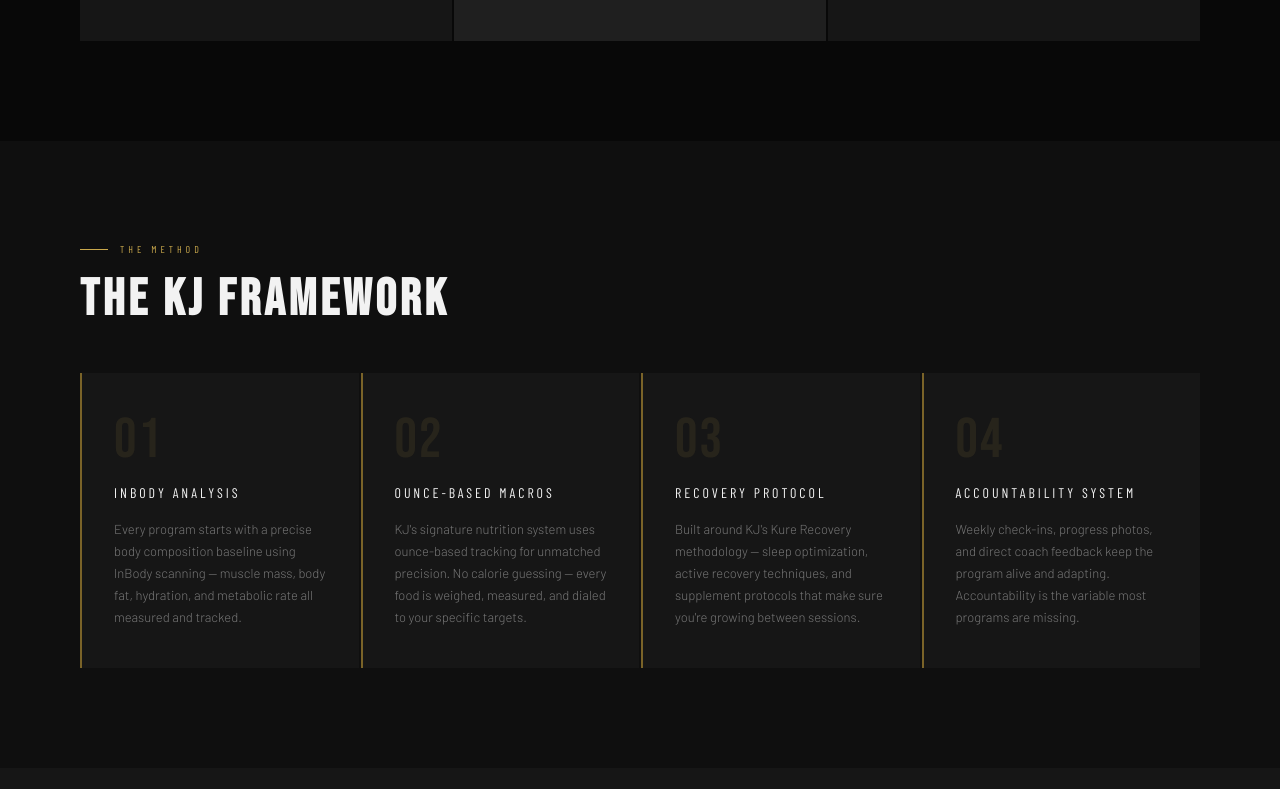
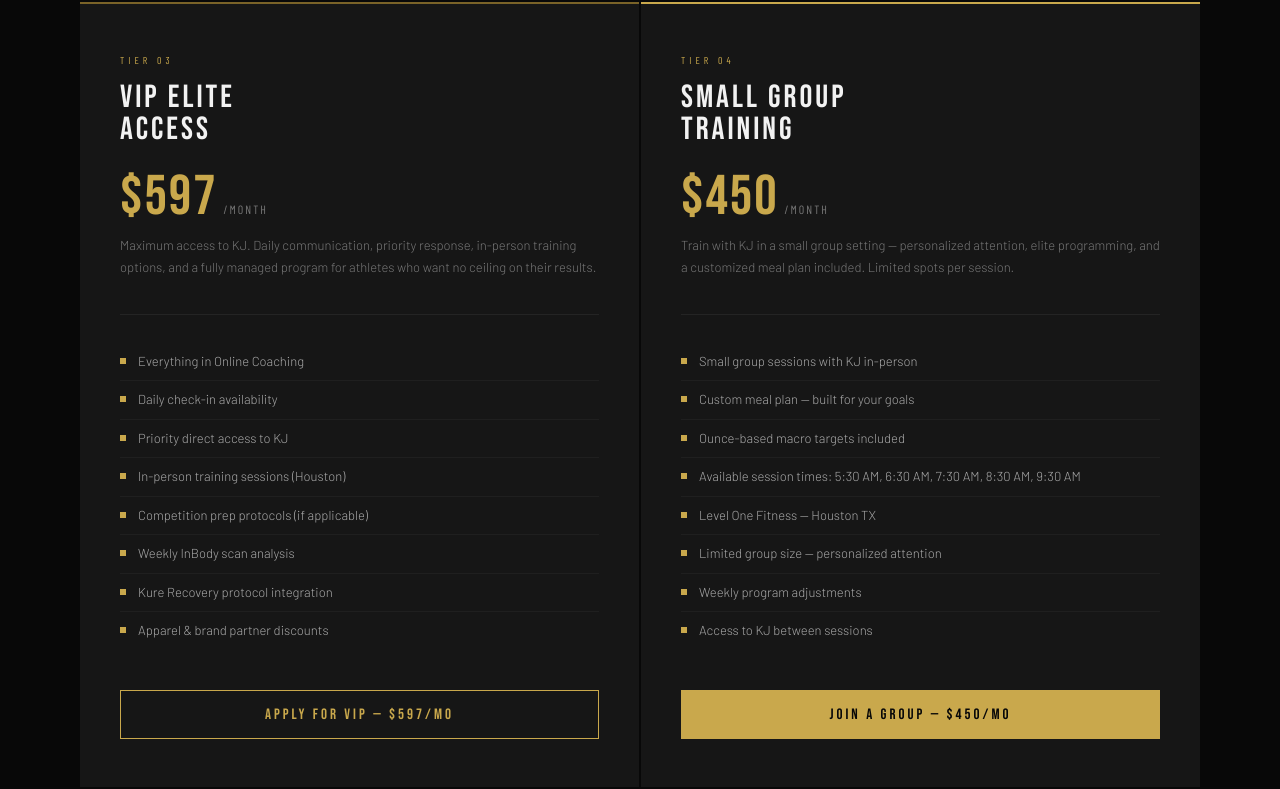
Before and after one commit to kenjones29-ops/trainwithken, a website: page pages/programs.html in a window 1280 px wide. Shown: the part 2200-2989 px from the top of the page. Drawn offline with nearby package versions, Linux system fonts and the light colour scheme; a web font is replaced by a local one.

Commit message:
Add Small Group Training plan — /mo with meal plan and session times

```diff
--- a/api/create-checkout.js
+++ b/api/create-checkout.js
@@ -9,7 +9,8 @@ module.exports = async function handler(req, res) {
   const PLANS = {
     'self-led': { priceId: process.env.STRIPE_PRICE_SELF_LED, mode: 'payment' },
     'online':   { priceId: process.env.STRIPE_PRICE_ONLINE,   mode: 'subscription' },
-    'vip':      { priceId: process.env.STRIPE_PRICE_VIP,      mode: 'subscription' }
+    'vip':      { priceId: process.env.STRIPE_PRICE_VIP,      mode: 'subscription' },
+    'group':    { priceId: process.env.STRIPE_PRICE_GROUP,     mode: 'subscription' }
   };
 
   const planConfig = PLANS[plan];
--- a/pages/programs.html
+++ b/pages/programs.html
@@ -14,7 +14,7 @@
     }
     .pricing-grid {
       display: grid;
-      grid-template-columns: repeat(3, 1fr);
+      grid-template-columns: repeat(4, 1fr);
       gap: 2px;
       margin-top: 48px;
     }
@@ -184,13 +184,17 @@
     .faq-item.open .faq-a { display: block; }
     .faq-item.open .faq-q::after { content: '−'; }
 
+    @media (max-width: 1280px) {
+      .pricing-grid { grid-template-columns: repeat(2, 1fr); }
+    }
     @media (max-width: 1024px) {
       .pricing-section { padding: 60px 40px; }
-      .pricing-grid { grid-template-columns: 1fr; max-width: 480px; }
+      .pricing-grid { grid-template-columns: repeat(2, 1fr); }
       .framework-grid { grid-template-columns: 1fr 1fr; }
     }
     @media (max-width: 768px) {
       .pricing-section { padding: 48px 24px; }
+      .pricing-grid { grid-template-columns: 1fr; max-width: 480px; margin-left: auto; margin-right: auto; }
       .framework-grid { grid-template-columns: 1fr; }
     }
   </style>
@@ -330,6 +334,30 @@
       </ul>
       <button class="btn-outline" onclick="checkout('vip')" style="width:100%;text-align:center;cursor:pointer;">Apply for VIP — $597/mo</button>
     </div>
+
+    <!-- SMALL GROUP TRAINING -->
+    <div class="price-card" style="border-top-color:var(--gold);">
+      <div class="price-tier">Tier 04</div>
+      <div class="price-name">SMALL GROUP<br>TRAINING</div>
+      <div class="price-amount">
+        <div class="price-dollar">$450</div>
+        <div class="price-period">/month</div>
+      </div>
+      <p class="price-desc">Train with KJ in a small group setting — personalized attention, elite programming, and a customized meal plan included. Limited spots per session.</p>
+      <div class="price-divider"></div>
+      <ul class="price-features">
+        <li>Small group sessions with KJ in-person</li>
+        <li>Custom meal plan — built for your goals</li>
+        <li>Ounce-based macro targets included</li>
+        <li>Available session times: 5:30 AM, 6:30 AM, 7:30 AM, 8:30 AM, 9:30 AM</li>
+        <li>Level One Fitness — Houston TX</li>
+        <li>Limited group size — personalized attention</li>
+        <li>Weekly program adjustments</li>
+        <li>Access to KJ between sessions</li>
+      </ul>
+      <button class="btn-gold" onclick="checkout('group')" style="width:100%;text-align:center;cursor:pointer;">Join a Group — $450/mo</button>
+    </div>
+
   </div>
 </section>
 
```
